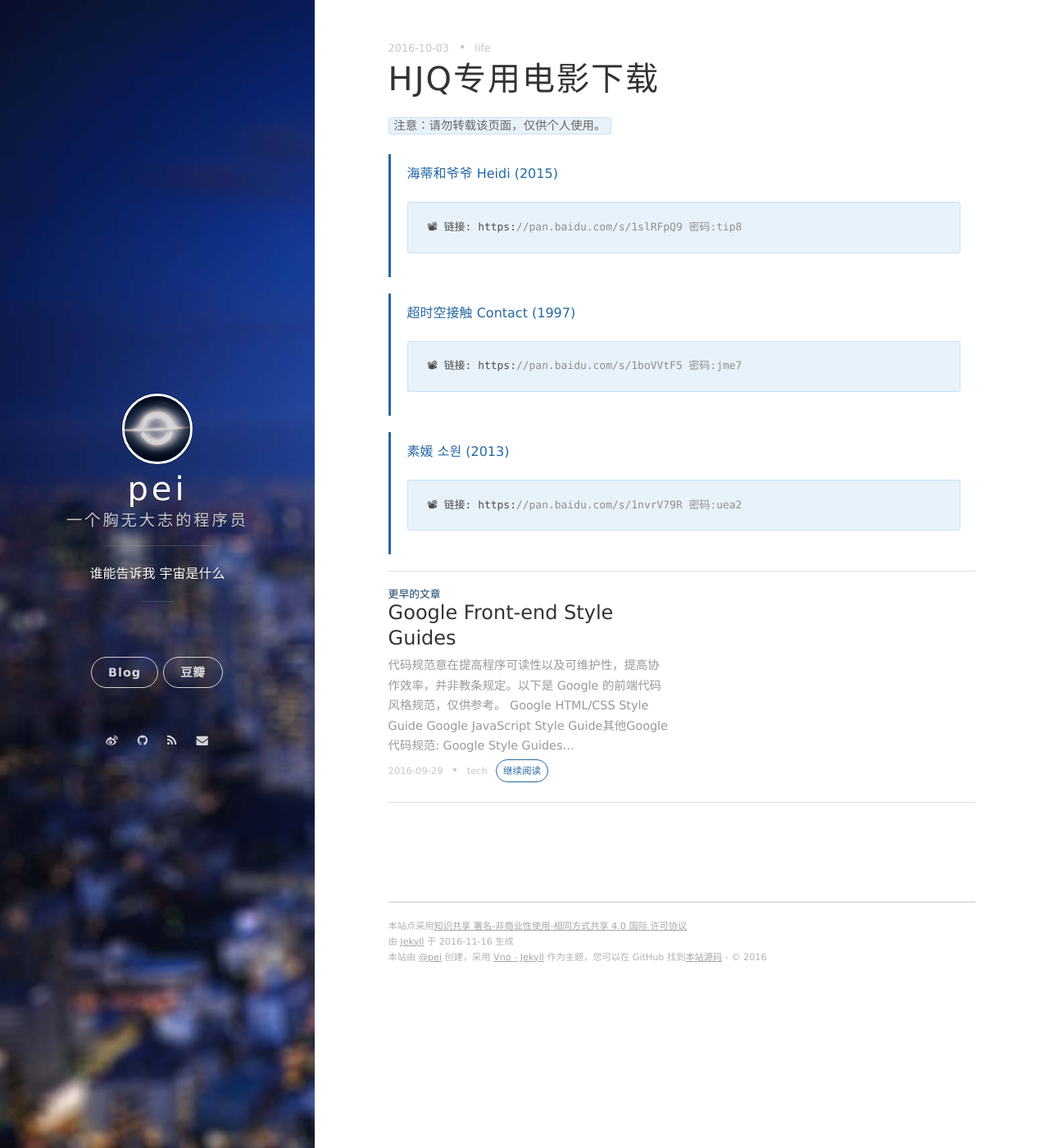
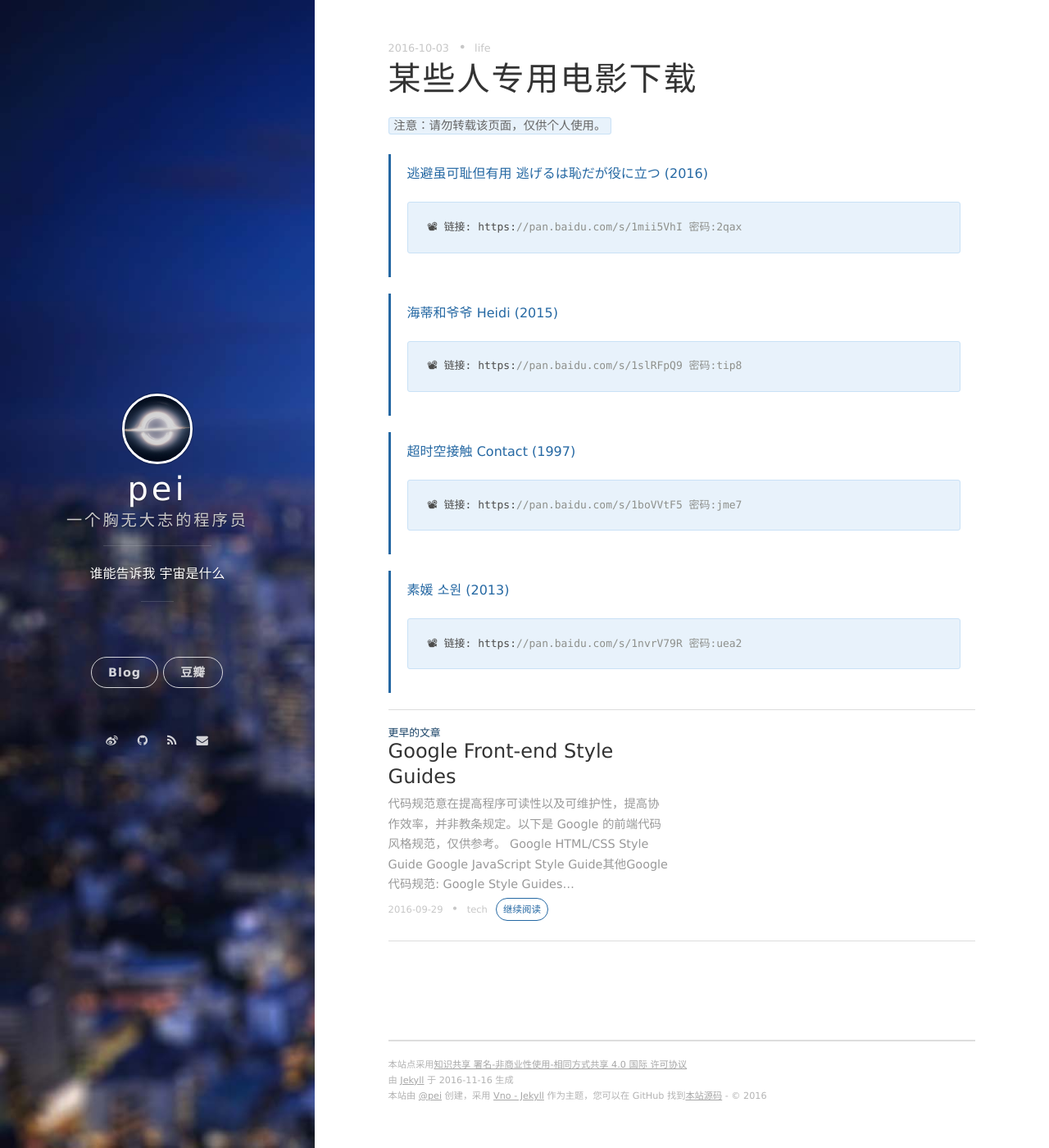
Before and after one commit to peiyucn/peiyucn.github.io, a Jekyll site: the page built from _posts/2016-10-03-somebody-download.md, in a window 1280 px wide and 1400 px high. Shown: the whole window at 82% size. Built offline with Jekyll 4.4.1, drawn with Linux system fonts in a browser that asks for light colours; nearby versions of some CDN libraries; comment, search, counter and statistics services are not loaded.

Commit message:
movie update

````diff
--- a/_posts/2016-10-03-hjq-download.md
+++ b/_posts/2016-10-03-somebody-download.md
@@ -1,11 +1,17 @@
 ---
 layout: post
-title: HJQ专用电影下载
+title: 某些人专用电影下载
 date: 2016-10-03 10:00:00.000000000 +08:00
 tags: life
 ---
 
 `注意：请勿转载该页面，仅供个人使用。`
+
+>[逃避虽可耻但有用 逃げるは恥だが役に立つ (2016)](https://movie.douban.com/subject/26816519/)
+>
+>```
+>📽 链接: https://pan.baidu.com/s/1mii5VhI 密码:2qax
+>```
 
 >[海蒂和爷爷 Heidi (2015)](https://movie.douban.com/subject/25958717/)
 >
````
